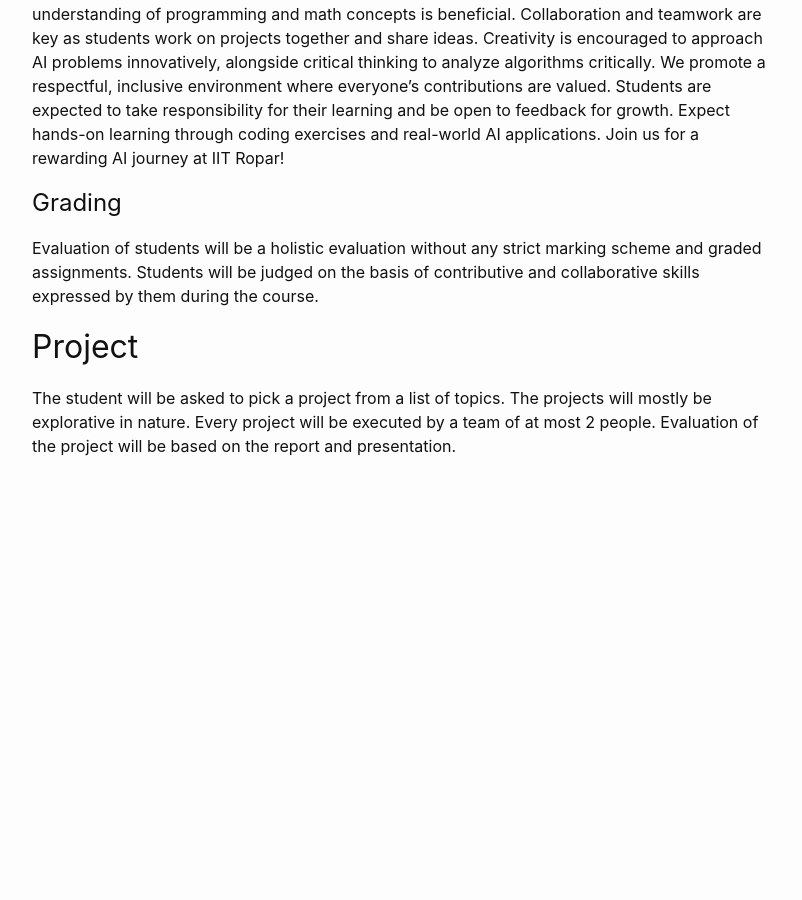
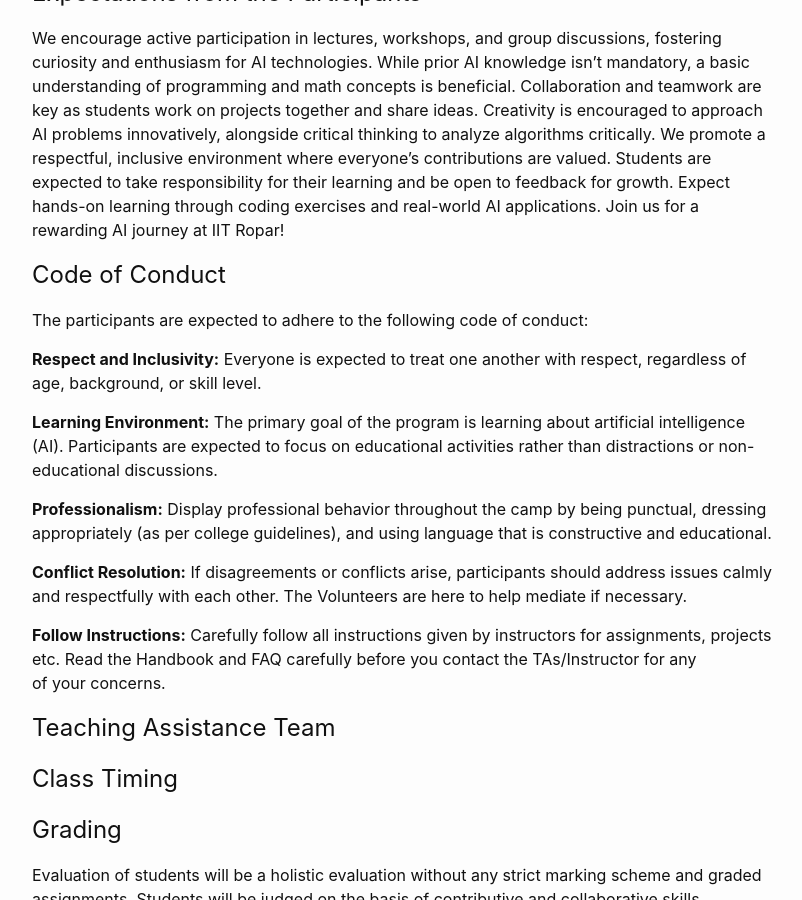
Before and after one commit to sudarshansudarshan/aicamp, a Jekyll site: the page built from Handbook.md, in a window 1280 px wide and 900 px high, scrolled down 933 px. Shown: the whole window, without its empty margins (238-1040 px from the left). Built offline with Jekyll 4.4.1, drawn with Linux system fonts in a browser that asks for light colours; before the commit the page ends 1451 px from its top, so only the background shows below that; some of the changed text lies outside the part shown.

Commit message:
Update Handbook.md

```diff
--- a/Handbook.md
+++ b/Handbook.md
@@ -28,9 +28,27 @@ We believe that your active involvement is key to leveraging the full potential
 # Expectations from the Participants
 
 We encourage active participation in lectures, workshops, and group discussions, fostering curiosity and enthusiasm for AI technologies. While prior AI knowledge isn't mandatory, a basic understanding of programming and math concepts is beneficial. Collaboration and teamwork are key as students work on projects together and share ideas. Creativity is encouraged to approach AI problems innovatively, alongside critical thinking to analyze algorithms critically. We promote a respectful, inclusive environment where everyone's contributions are valued. Students are expected to take responsibility for their learning and be open to feedback for growth. Expect hands-on learning through coding exercises and real-world AI applications. Join us for a rewarding AI journey at IIT Ropar!
+
+# Code of Conduct
+The participants are expected to adhere to the following code of conduct:
+
+**Respect and Inclusivity:** Everyone is expected to treat one another with respect, regardless of age, background, or skill level.
+
+**Learning Environment:** The primary goal of the program is learning about artificial intelligence (AI). Participants are expected to focus on educational activities rather than distractions or non-educational discussions.
+
+**Professionalism:** Display professional behavior throughout the camp by being punctual, dressing appropriately (as per college guidelines), and using language that is constructive and educational.
+
+**Conflict Resolution:** If disagreements or conflicts arise, participants should address issues calmly and respectfully with each other. The Volunteers are here to help mediate if necessary.
+
+**Follow Instructions:** Carefully follow all instructions given by instructors for assignments, projects etc. Read the Handbook and FAQ carefully before you contact the TAs/Instructor for any of your concerns.
+
+# Teaching Assistance Team
+
+# Class Timing
+
 # Grading
 Evaluation of students will be a holistic evaluation without any strict marking scheme and graded assignments. Students will be judged on the basis of contributive and collaborative skills expressed by them during the course.
 
 
-## Project
+# Project
 The student will be asked to pick a project from a list of topics. The projects will mostly be explorative in nature. Every project will be executed by a team of at most 2 people. Evaluation of the project will be based on the report and presentation.
```
